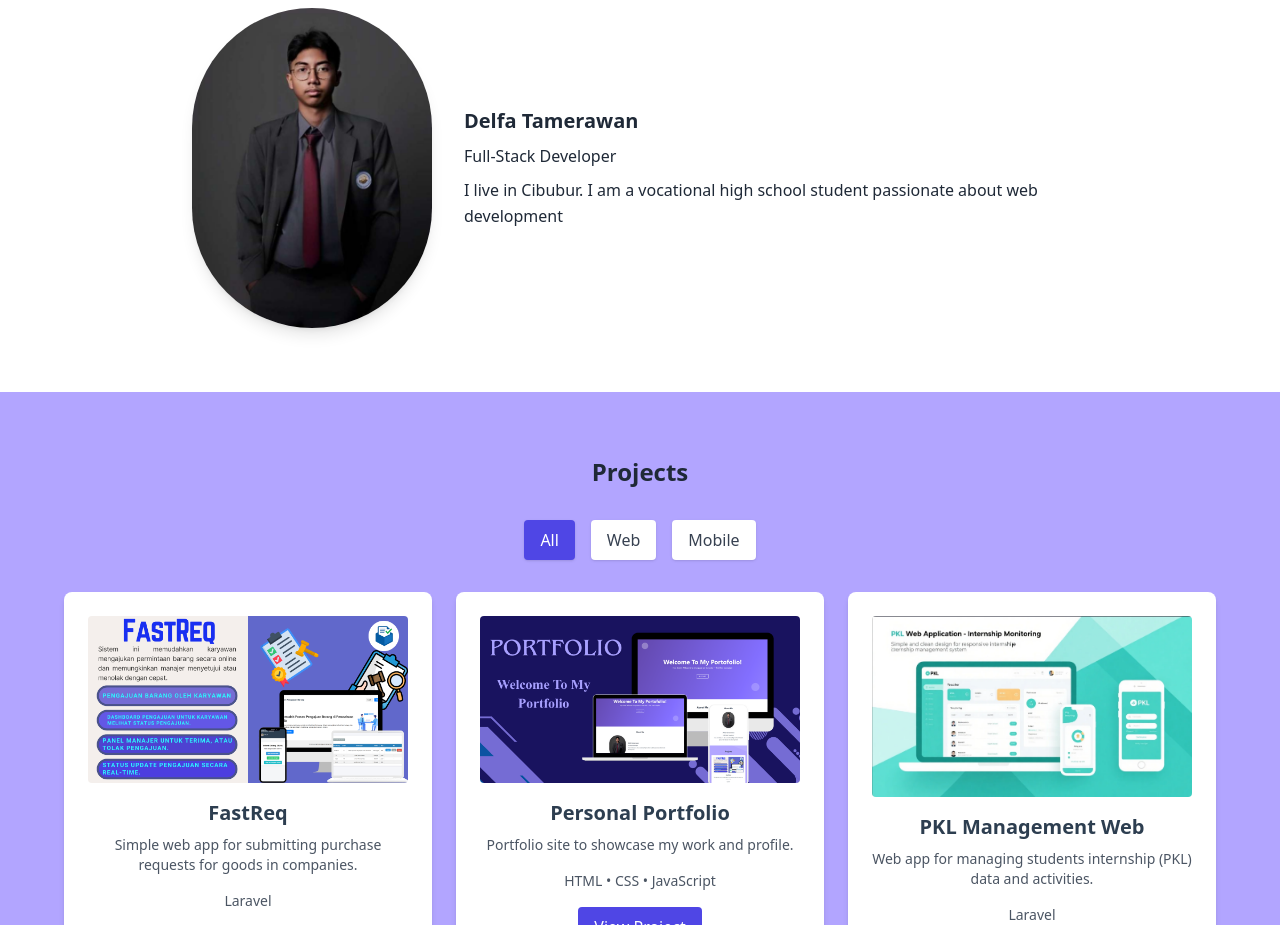
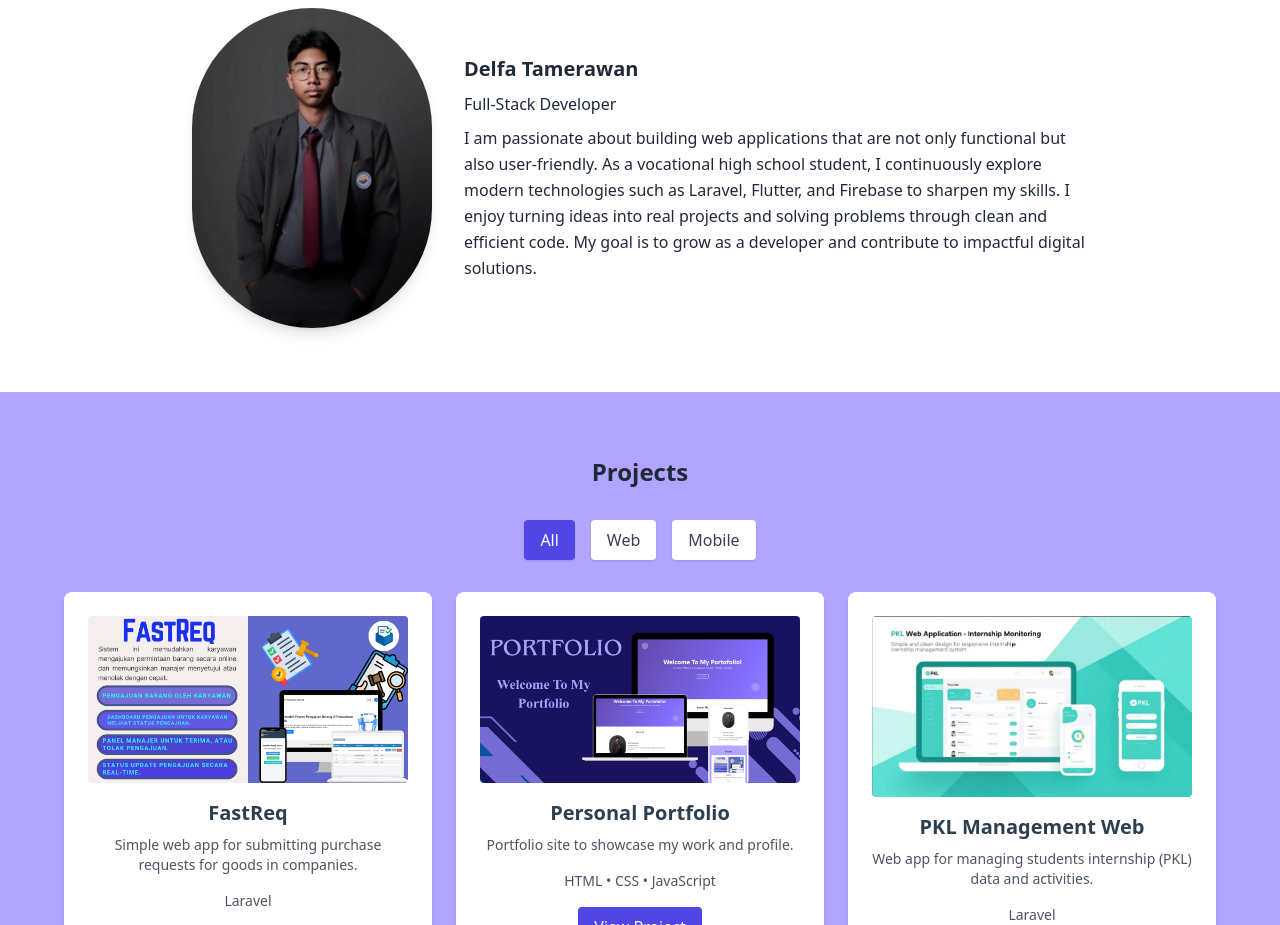
Before and after one commit to delfa-23/portofolio-delfa, a plain HTML site: page index.html in a window 1280 px wide. Shown: the part 980-1905 px from the top of the page. Drawn offline with nearby package versions, Linux system fonts and the light colour scheme.

Commit message:
about me

```diff
--- a/index.html
+++ b/index.html
@@ -7,6 +7,8 @@
   <script src="https://cdn.tailwindcss.com"></script>
   <link href="https://unpkg.com/aos@2.3.4/dist/aos.css" rel="stylesheet" />
   <link rel="stylesheet" href="style.css">
+  <link rel="icon" type="image/png" href="assets/images/favicon.png">
+  <link rel="apple-touch-icon" href="assets/images/favicon.png">
 </head>
 <body class="text-gray-800 font-sans bg-gradient-to-br from-[#6247aa] via-[#836fff] to-[#c1bfff]">
 
@@ -42,11 +44,16 @@
       <h4 class="text-xl font-semibold mb-2">Delfa Tamerawan</h4>
       <p class="leading-relaxed mb-2">Full-Stack Developer</p>
       <p class="leading-relaxed">
-      I live in Cibubur. I am a vocational high school student passionate about web development
+        I am passionate about building web applications that are not only functional but also user-friendly.
+        As a vocational high school student, I continuously explore modern technologies such as Laravel,
+        Flutter, and Firebase to sharpen my skills. I enjoy turning ideas into real projects and solving
+        problems through clean and efficient code. My goal is to grow as a developer and contribute
+        to impactful digital solutions.
       </p>
     </div>
   </div>
 </section>
+
 
   <section id="projects" class="py-16 px-6 bg-[#B2A5FF] text-[#2D3E50]"
          x-data="{ filter: 'all', open:false, video:null }">
```
Also changed, not shown: certificates.html (+2 -1 lines), assets/certificates/data_analyst.png (added), assets/images/favicon.png (added). Lines whose indentation alone changed are shown as unchanged.
